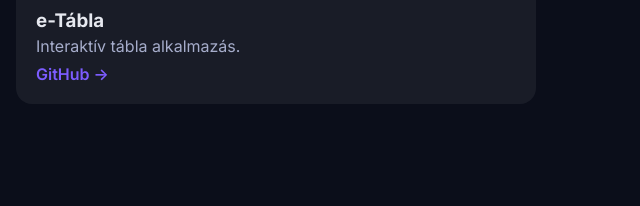
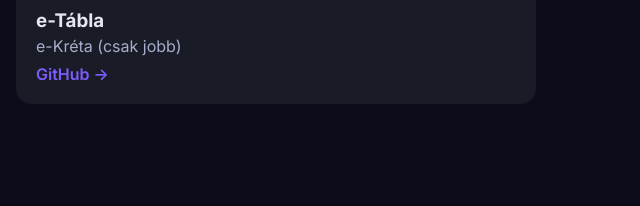
Before and after one commit to puspus-dev/home, a plain HTML site: page index.html in a window 1280 px wide. Shown: the part 1087-1293 px from the top of the page, 634-1274 px from the left. Drawn offline with Linux system fonts and the light colour scheme.

Commit message:
update 3

```diff
--- a/index.html
+++ b/index.html
@@ -102,7 +102,7 @@
           <article class="work">
             <img src="https://picsum.photos/600/300?random=2" alt="e-Tábla" />
             <h3>e-Tábla</h3>
-            <p class="muted">Interaktív tábla alkalmazás.</p>
+            <p class="muted">e-Kréta (csak jobb)</p>
             <a href="https://github.com/puspus-dev/etabla" target="_blank">GitHub →</a>
           </article>
         </div>
```
